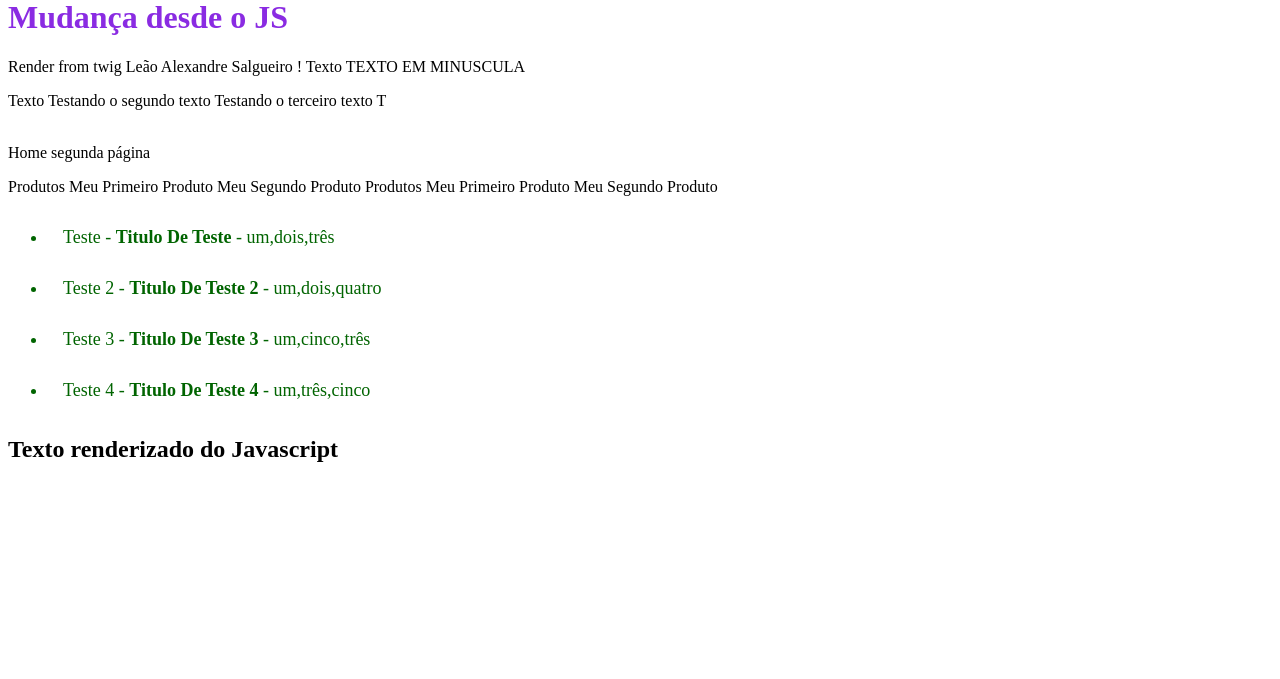
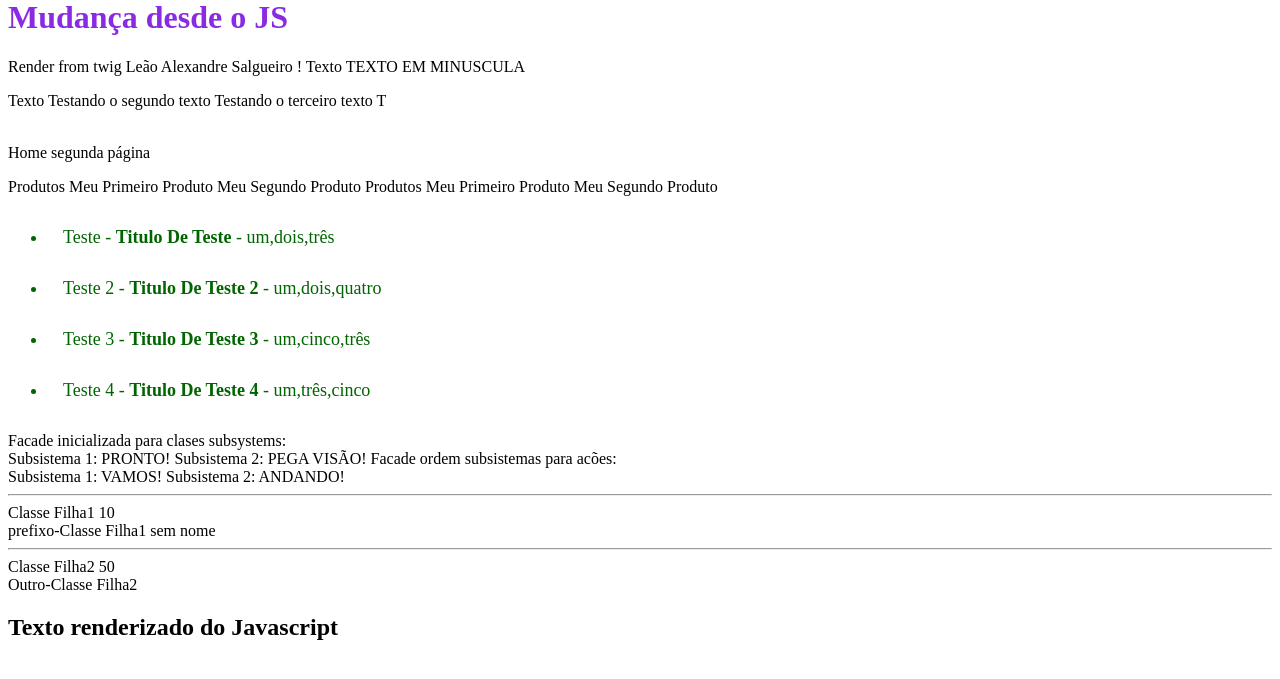
Before and after one commit to alexandreleao/php, a PHP site: page / in a window 1280 px wide. Shown: the part 22-701 px from the top of the page. Run offline with PHP 8.4, Linux system fonts and the light colour scheme.

Commit message:
clases abstractas

```diff
--- /dev/null
+++ b/app/AbstractClass/Filha1.php
@@ -0,0 +1,24 @@
+<?php
+
+namespace App\AbstractClass;
+
+use App\AbstractClass\Pai;
+
+
+class Filha1 extends Pai
+{
+    protected $texto = "";
+    protected function pegarValor() {
+        $var = 2 * 5; // valor especifico da implementação
+        return "Classe Filha1 {$var} <br> ";
+    }
+
+    public function valorComPrefixo( $prefixo, $nome = 'default')
+    {
+        if($nome == 'default'){
+            $nome = 'sem nome';
+        }
+
+        return "{$prefixo}-Classe Filha1 {$nome} {$this->texto}";
+    }
+}
--- /dev/null
+++ b/app/AbstractClass/Filha2.php
@@ -0,0 +1,17 @@
+<?php
+
+namespace App\AbstractClass;
+
+use App\AbstractClass\Pai;
+
+class Filha2 extends Pai
+{
+    protected function pegarValor() {
+        $var = 100 / 2; // valor especifico da implementação
+        return "Classe Filha2 {$var} <br>";
+    }
+
+    public function valorComPrefixo( $prefixo ) {
+        return "{$prefixo}-Classe Filha2";
+    }
+}
--- /dev/null
+++ b/app/AbstractClass/Pai.php
@@ -0,0 +1,16 @@
+<?php
+
+namespace App\AbstractClass;
+
+
+abstract class Pai
+{
+    // Força a classe que estende Pai a definir esses métodos
+    abstract protected function pegarValor();
+    abstract protected function valorComPrefixo( $prefixo );
+
+    // Método comum ou pode ser instanciado nas clases filhas
+    public function imprimir() {
+        print $this->pegarValor();
+    }
+}
--- /dev/null
+++ b/app/Facade/Facade.php
@@ -0,0 +1,40 @@
+<?php
+
+namespace App\Facade;
+
+
+class Facade
+{
+    protected $subsystem1;
+
+    protected $subsystem2;
+
+    /**
+     * Depending on your application's needs, you can provide the Facade with
+     * existing subsystem objects or force the Facade to create them on its own.
+     */
+    public function __construct(
+        Subsystem1 $subsystem1 = null,
+        Subsystem2 $subsystem2 = null
+    ) {
+        $this->subsystem1 = $subsystem1 ?: new Subsystem1();
+        $this->subsystem2 = $subsystem2 ?: new Subsystem2();
+    }
+
+    /**
+     * The Facade's methods are convenient shortcuts to the sophisticated
+     * functionality of the subsystems. However, clients get only to a fraction
+     * of a subsystem's capabilities.
+     */
+    public function operation(): string
+    {
+        $result = "Facade inicializada para clases subsystems:<br>";
+        $result .= $this->subsystem1->operation1();
+        $result .= $this->subsystem2->operation1();
+        $result .= "Facade ordem subsistemas para acões:<br>";
+        $result .= $this->subsystem1->operationN();
+        $result .= $this->subsystem2->operationZ();
+
+        return $result;
+    }
+}
--- /dev/null
+++ b/app/Facade/Subsystem1.php
@@ -0,0 +1,17 @@
+<?php
+
+namespace App\Facade;
+
+class Subsystem1
+{
+    public function operation1(): string
+    {
+        return "Subsistema 1: PRONTO!\n";
+    }
+
+
+    public function operationN(): string
+    {
+        return "Subsistema 1: VAMOS!\n";
+    }
+}
--- /dev/null
+++ b/app/Facade/Subsystem2.php
@@ -0,0 +1,17 @@
+<?php
+
+namespace App\Facade;
+
+class Subsystem2
+{
+    public function operation1(): string
+    {
+        return "Subsistema 2: PEGA VISÃO!\n";
+    }
+
+
+    public function operationZ(): string
+    {
+        return "Subsistema 2: ANDANDO!\n";
+    }
+}
--- a/index.php
+++ b/index.php
@@ -51,6 +51,36 @@
 
 
 
+        use App\Facade\Facade;
+        use App\Facade\Subsystem1;
+        use App\Facade\Subsystem2;
+
+
+        $subsystem1 = new Subsystem1();
+        $subsystem2 = new Subsystem2();
+        $facade = new Facade($subsystem1, $subsystem2);
+        clientCode($facade);
+        function clientCode(Facade $facade)
+        {
+            echo $facade->operation();
+        }
+
+
+
+
+        echo "<hr>";
+        use App\AbstractClass\Filha1;
+        use App\AbstractClass\Filha2;
+
+        $filha1 = new Filha1;
+        $filha1->imprimir();
+        echo $filha1->valorComPrefixo('prefixo');
+        echo "<hr>";
+        $filha2 = new Filha2;
+        $filha2->imprimir();
+        echo $filha2->valorComPrefixo('Outro');
+
+
     ?>
 </body>
 </html>
```
